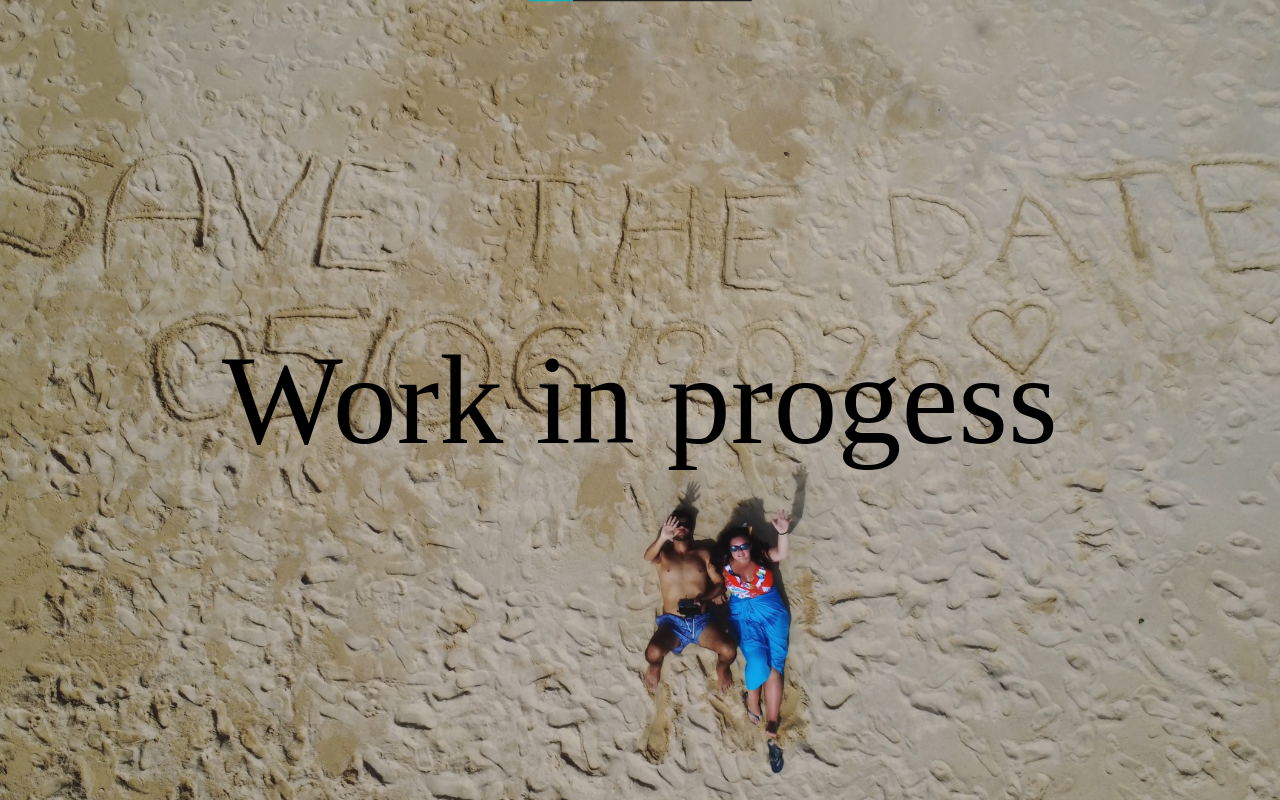
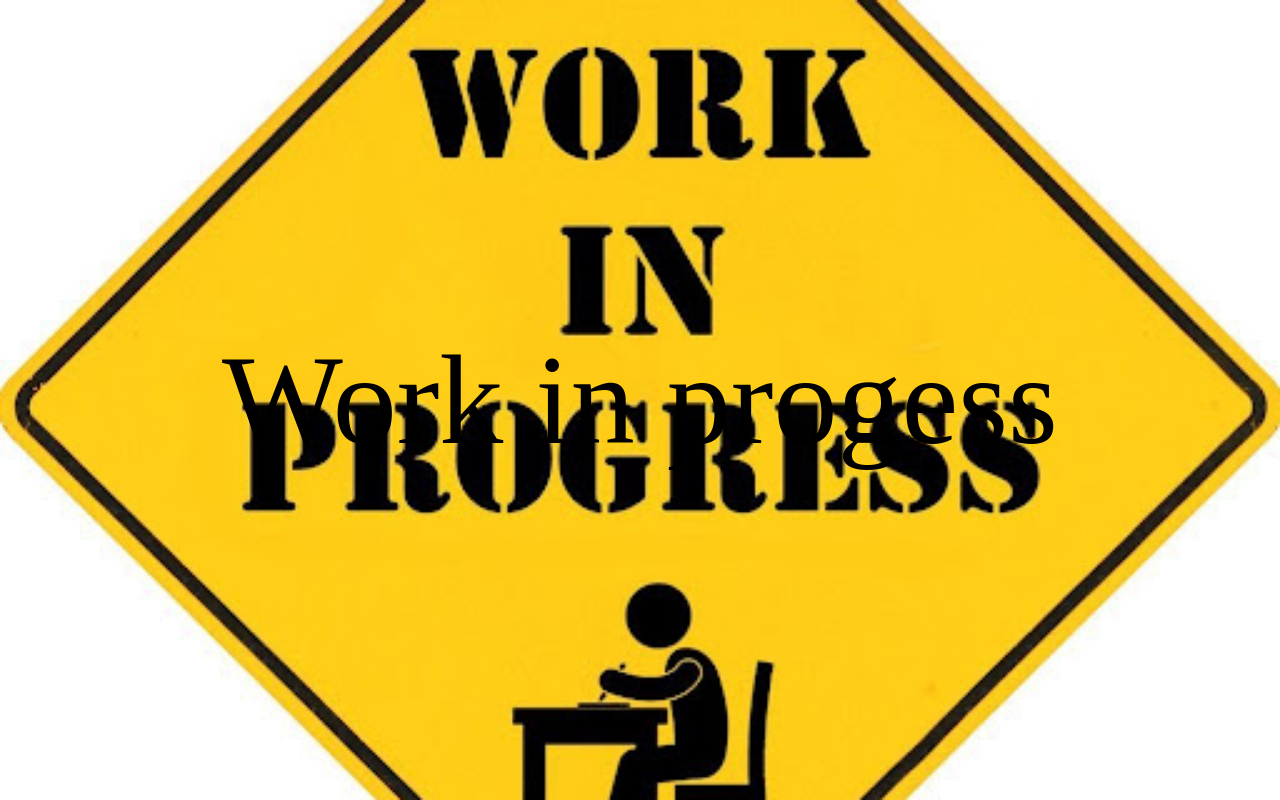
Before and after one commit to 0ktopvs13/matrimonio, a React (Vite) app: page / in a window 1280 px wide. Built offline with nearby package versions, Linux system fonts and the light colour scheme; a web font is replaced by a local one.

Commit message:
wip image

```diff
--- a/src/App.tsx
+++ b/src/App.tsx
@@ -19,6 +19,7 @@ const sections: SectionItem[] = [
 
 // Importa immagine di sfondo
 import enterImage from "./imgs/enter.jpg";
+import wipImage from "./imgs/wip.jpg";
 
 export default function App() {
   const [entered, setEntered] = useState(false);
@@ -38,7 +39,7 @@ export default function App() {
           >
             {/* Sfondo */}
             <motion.img
-              src={enterImage} // o "/imgs/enter.jpg" se in public
+              src={wipImage} // o "/imgs/enter.jpg" se in public
               alt="Sfondo matrimonio"
               className="position-absolute top-0 start-0 w-100 h-100 object-fit-cover"
               style={{ zIndex: 1 }}
```
Also changed, not shown: src/imgs/wip.jpg (added).
